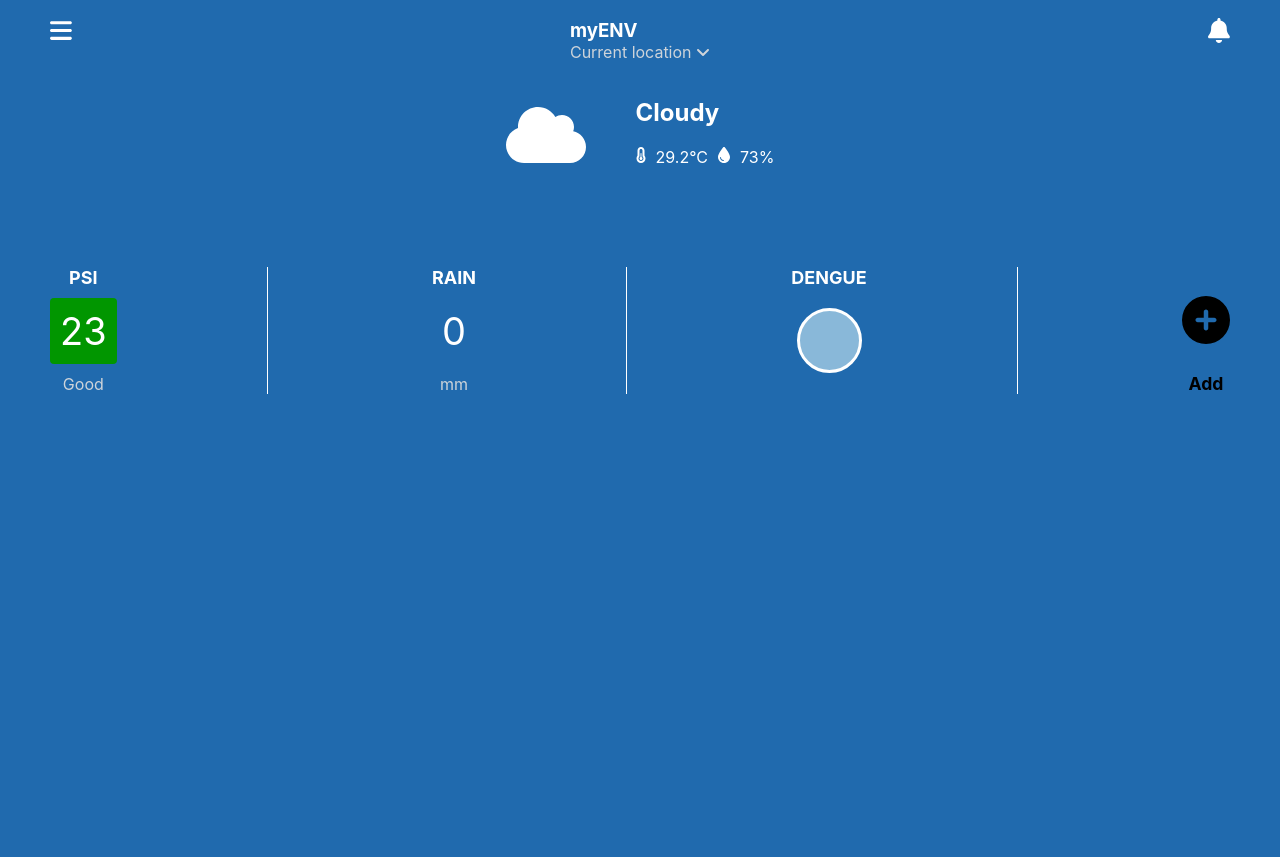
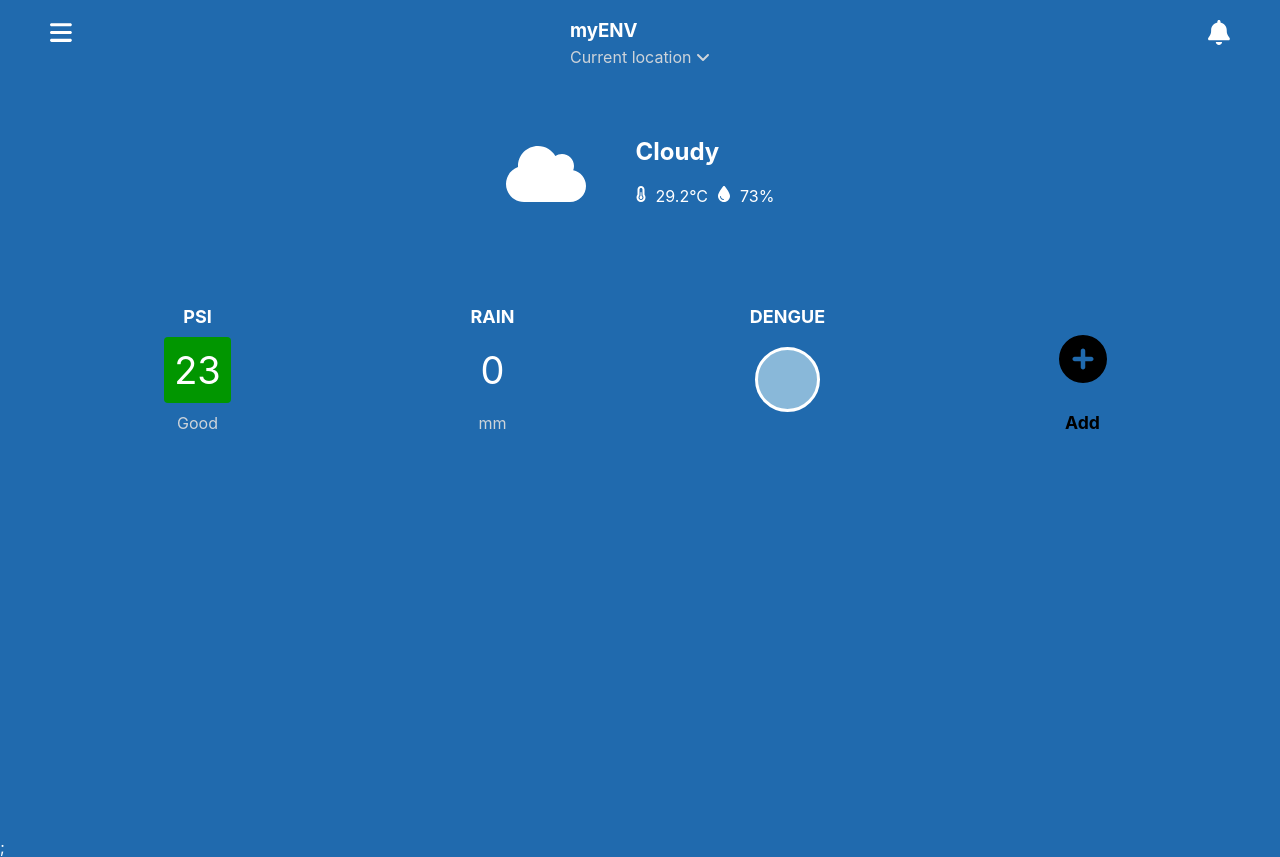
Before and after one commit to QuangNguyen4673/My-ENV, a React (Create React App) app: page / in a window 1280 px wide. Before the commit the page ends 800 px from the top, so only its background shows below. Built offline with nearby package versions, Linux system fonts and the light colour scheme; no server answers.

Commit message:
done upper part

```diff
--- a/package.json
+++ b/package.json
@@ -9,6 +9,7 @@
     "@testing-library/jest-dom": "^5.16.4",
     "@testing-library/react": "^13.1.1",
     "@testing-library/user-event": "^13.5.0",
+    "d3": "^7.4.4",
     "react": "^18.0.0",
     "react-dom": "^18.0.0",
     "react-scripts": "5.0.1",
--- a/src/App.js
+++ b/src/App.js
@@ -10,7 +10,7 @@
       <NavBar />
       <DashBoard />
       <Operation />
-      {/*  <Chart /> */}
+      <Chart />
     </>
   );
 }
--- a/src/assets/css/style.css
+++ b/src/assets/css/style.css
@@ -12,6 +12,9 @@
   color: #ced4da;
 }
 
+.navbar {
+  margin-bottom: 50px;
+}
 .navbar ul {
   display: flex;
   align-items: flex-start;
@@ -25,7 +28,7 @@
   font-size: 25px;
 }
 .navbar .middle-header h3 {
-  margin-bottom: 0;
+  margin-bottom: 5px;
 }
 .navbar .middle-header .location {
   font-size: 1rem;
@@ -49,20 +52,23 @@
 
 .operation {
   display: flex;
-  justify-content: space-between;
+  justify-content: center;
   padding: 0 50px;
 }
 .operation-item {
   display: flex;
+  flex-direction: column;
   justify-content: space-between;
   align-items: center;
-  flex-direction: column;
   gap: 10px;
   text-align: center;
+  max-width: 1000px;
+  width: 100%;
 }
 .operation-item:not(:last-child) {
-  padding-right: 150px;
-  border-right: 1px solid white;
+  border-right: 1px;
+  border-left: 0;
+  border-image: linear-gradient(to bottom, rgb(32, 106, 174), #ced4da) 1 100%;
 }
 .operation-item-header {
   text-transform: uppercase;
--- a/src/assets/scss/style.scss
+++ b/src/assets/scss/style.scss
@@ -1,6 +1,7 @@
 $gray: #ced4da; // gray 400 bootstrap
 $global-padding: 0 50px;
-$operation-number: 38px;
+$primary-color: rgb(32, 106, 174);
+$operation-number-size: 38px;
 * {
   list-style-type: none;
   box-sizing: border-box;
@@ -8,13 +9,14 @@
 }
 
 body {
-  background-color: rgb(32, 106, 174);
+  background-color: $primary-color;
 }
 .gray {
   color: $gray;
 }
 
 .navbar {
+  margin-bottom: 50px;
   ul {
     display: flex;
     align-items: flex-start;
@@ -29,7 +31,7 @@
   }
   .middle-header {
     h3 {
-      margin-bottom: 0;
+      margin-bottom: 5px;
     }
     .location {
       font-size: 1rem;
@@ -57,18 +59,21 @@
 
 .operation {
   display: flex;
-  justify-content: space-between;
+  justify-content: center;
   padding: $global-padding;
   &-item {
     display: flex;
+    flex-direction: column;
     justify-content: space-between;
     align-items: center;
-    flex-direction: column;
     gap: 10px;
     text-align: center;
+    max-width: 1000px;
+    width: 100%;
     &:not(:last-child) {
-      padding-right: 150px;
-      border-right: 1px solid white;
+      border-right: 1px;
+      border-left: 0;
+      border-image: linear-gradient(to bottom, $primary-color, $gray) 1 100%;
     }
     &-header {
       text-transform: uppercase;
@@ -88,10 +93,10 @@
     padding: 10px;
     border-radius: 4px;
     background-color: rgb(1, 150, 0);
-    font-size: $operation-number;
+    font-size: $operation-number-size;
   }
   .rain {
-    font-size: $operation-number;
+    font-size: $operation-number-size;
   }
   .dengue {
     height: 65px;
--- a/src/components/Chart.js
+++ b/src/components/Chart.js
@@ -1,7 +1,103 @@
-import React from 'react'
+import React, { useRef, useEffect, useState } from "react";
+import * as d3 from "d3";
 
+const mockData = [
+  {
+    date: "2013-04-28",
+    value: "135.98",
+  },
+  {
+    date: "2014-10-23",
+    value: "385.05",
+  },
+  {
+    date: "2015-02-26",
+    value: "237.71",
+  },
+  {
+    date: "2017-02-05",
+    value: "1043.63",
+  },
+  {
+    date: "2018-04-13,",
+    value: "8183.96",
+  },
+];
 export default function Chart() {
+  const container = useRef(null);
+  useEffect(() => {
+    const margin = { top: 10, right: 30, bottom: 30, left: 60 },
+      width = 460 - margin.left - margin.right,
+      height = 400 - margin.top - margin.bottom;
+
+    // append the svg object to the body of the page
+    const svg = d3
+      .select(container.current)
+      .append("svg")
+      .attr("width", width + margin.left + margin.right)
+      .attr("height", height + margin.top + margin.bottom)
+      .append("g")
+      .attr("transform", `translate(${margin.left},${margin.top})`);
+
+    d3.csv(
+      "https://raw.githubusercontent.com/holtzy/data_to_viz/master/Example_dataset/3_TwoNumOrdered_comma.csv",
+
+      // When reading the csv, I must format variables:
+      function (d) {
+        return { date: d3.timeParse("%Y-%m-%d")(d.date), value: d.value };
+      }
+    ).then(
+      // Now I can use this dataset:
+      function (data) {
+        // Add X axis --> it is a date format
+        const x = d3
+          .scaleTime()
+          .domain(
+            d3.extent(data, function (d) {
+              return d.date;
+            })
+          )
+          .range([0, width]);
+        svg
+          .append("g")
+          .attr("transform", `translate(0, ${height})`)
+          .call(d3.axisBottom(x));
+        // Add Y axis
+        const y = d3
+          .scaleLinear()
+          .domain([
+            0,
+            d3.max(data, function (d) {
+              return +d.value;
+            }),
+          ])
+          .range([height, 0]);
+        svg.append("g").call(d3.axisLeft(y));
+
+        // Add the line
+        svg
+          .append("path")
+          .datum(data)
+          .attr("fill", "none")
+          .attr("stroke", "steelblue")
+          .attr("stroke-width", 1.5)
+          .attr(
+            "d",
+            d3
+              .line()
+              .x(function (d) {
+                return x(d.date);
+              })
+              .y(function (d) {
+                return y(d.value);
+              })
+          );
+      }
+    );
+  }, []);
   return (
-    <div>Chart</div>
-  )
+    <>
+      <div ref={container}></div>;
+    </>
+  );
 }
```
Also changed, not shown: 2 other files (tests, documents, lock files or other folders).
